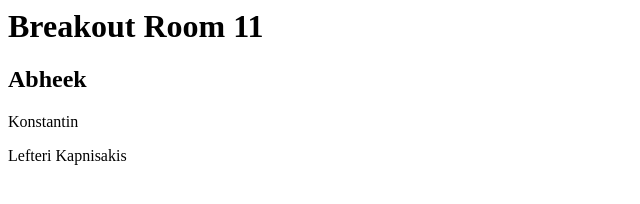
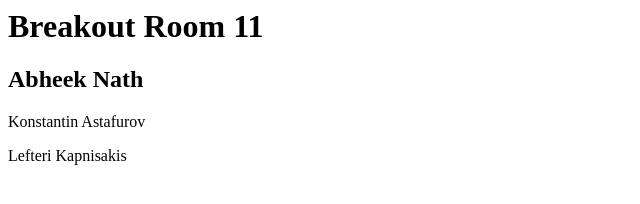
Before and after one commit to Abheeknath/web, a plain HTML site: page index.html in a window 1280 px wide. Shown: the whole page, without its empty margins (0-640 px from the left). Drawn offline with Linux system fonts and the light colour scheme.

Commit message:
Update index.html

```diff
--- a/index.html
+++ b/index.html
@@ -7,10 +7,10 @@
   Breakout Room 11
   </h1>
   <h2>
-    Abheek
+    Abheek Nath
   </h2>
   <p>
-    Konstantin
+    Konstantin Astafurov
   </p>
   <p>
     Lefteri Kapnisakis
```
